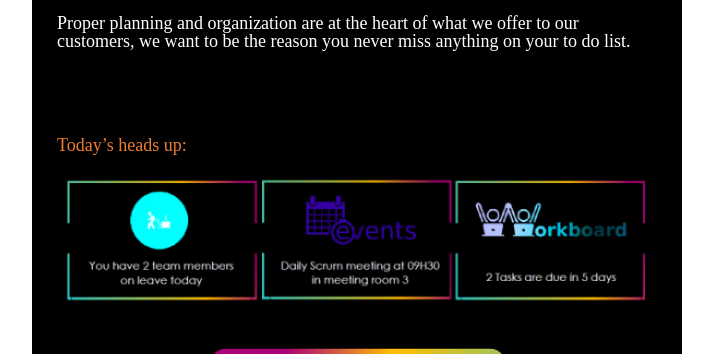
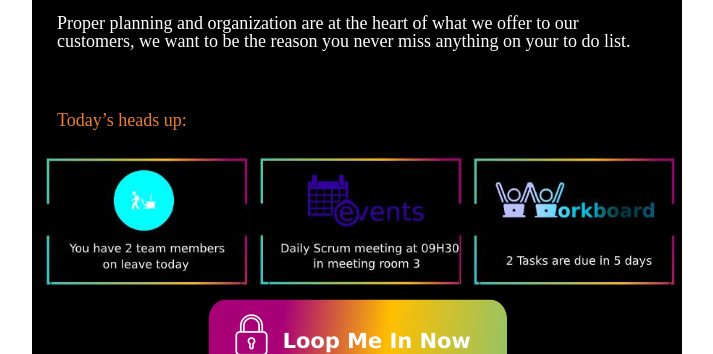
Before and after one commit to kgaogelothorn/dloop-mailers, a plain HTML site: page mailer4/index.html in a window 1280 px wide. Shown: the part 446-800 px from the top of the page, without its empty margins (283-996 px from the left). Drawn offline with Linux system fonts and the light colour scheme; a web font is replaced by a local one.

Commit message:
refactor(main):created daily update mailer

```diff
--- a/mailer4/index.html
+++ b/mailer4/index.html
@@ -217,9 +217,15 @@
                 </table>
                 <table>
                     <tr>
-                        <td style="padding: 25px;">
-                            <p><span style="color: #ed7d31">Today’s heads up:</span></p>
-                            <img style="margin: auto; max-width: 600px;" src="./Capture.PNG" alt="Daily update">
+                        <p><span style="color: #ed7d31;padding: 25px;">Today’s heads up:</span></p>
+                        <td style="padding: 5px;">
+                            <img style="margin: auto" src="./img3.jpg" alt="Daily update">
+                        </td>
+                        <td style="padding: 5px;">
+                            <img style="margin: auto" src="./img5.jpg" alt="Daily update">
+                        </td>
+                        <td style="padding: 5px;">
+                            <img style="margin: auto" src="./img7.jpg" alt="Daily update">
                         </td>
                     </tr>
                 </table>
```
Also changed, not shown: mailer4/Capture.PNG (deleted), mailer4/img3.jpg (added), mailer4/img3.png (deleted), mailer4/img5.jpg (added), mailer4/img6.png (deleted), mailer4/img7.jpg (added), mailer4/img9.png (deleted).
